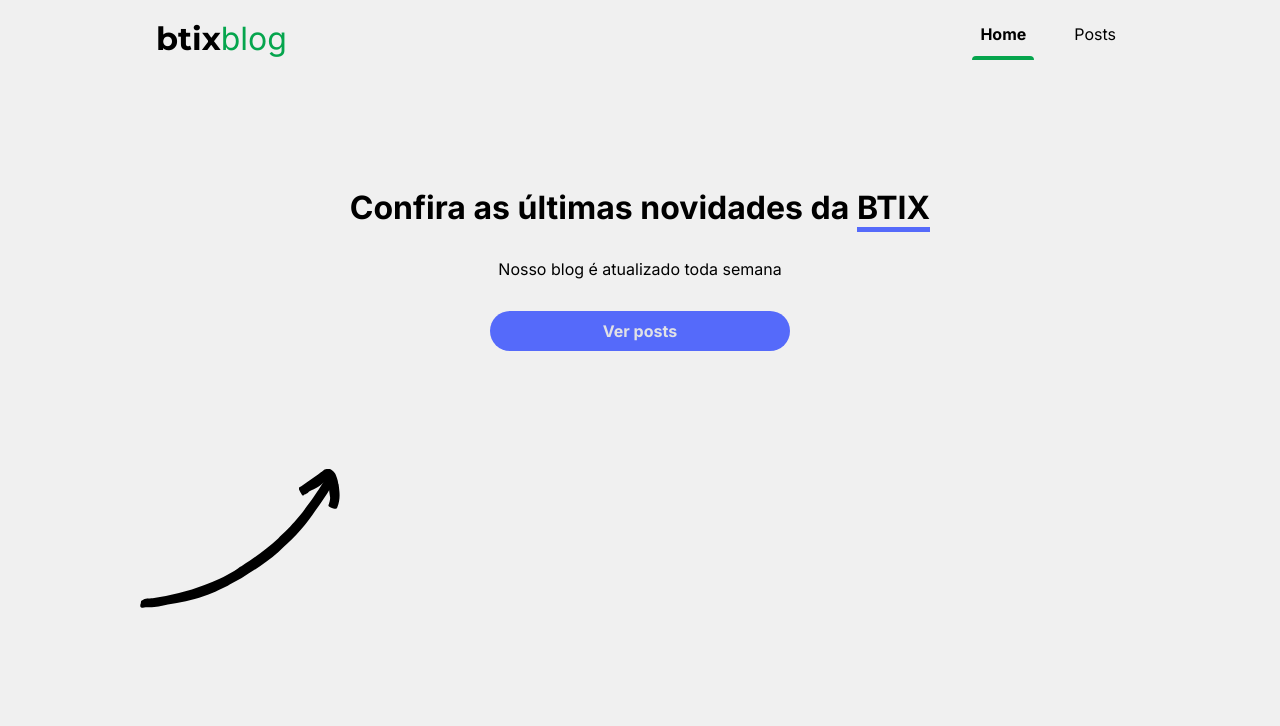
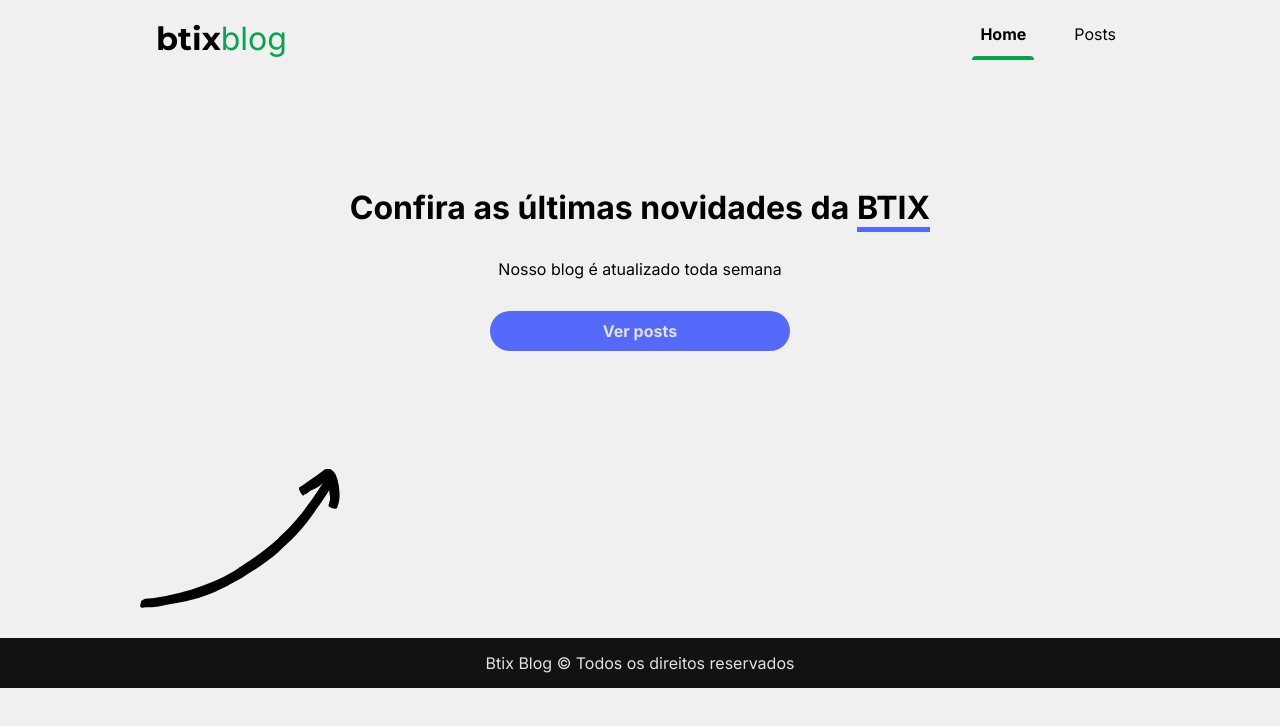
Before and after one commit to thyago608/btix-blog, a Next.js app: page / in a window 1280 px wide. Shown: the top 726 px of the page. Built offline with nearby package versions, Linux system fonts and the light colour scheme.

Commit message:
Created and Styled Footer Component

```diff
--- /dev/null
+++ b/src/components/Footer/index.tsx
@@ -0,0 +1,9 @@
+import styles from "./styles.module.scss";
+
+export function Footer() {
+  return (
+    <footer className={styles.footer}>
+      <p>Btix Blog © Todos os direitos reservados</p>
+    </footer>
+  );
+}
--- /dev/null
+++ b/src/components/Footer/styles.module.scss
@@ -0,0 +1,16 @@
+.footer {
+    height: 50px;
+
+    display: flex;
+    justify-content: center;
+    align-items: center;
+
+    background: var(--gray-900);
+    color: var(--gray-100);
+
+    padding: 0 1rem;
+
+    p {
+        text-align: center;
+    }
+}
--- a/src/pages/_app.tsx
+++ b/src/pages/_app.tsx
@@ -1,12 +1,17 @@
 import type { AppProps } from "next/app";
-import { Header } from "components/Header"
+import { Header } from "components/Header";
 import "styles/global.scss";
+import { Footer } from "components/Footer";
 
-export default function App({ Component, pageProps }: AppProps) {
+export default function App({
+  Component,
+  pageProps,
+}: AppProps) {
   return (
     <>
       <Header />
       <Component {...pageProps} />
+      <Footer />
     </>
   );
 }
```
